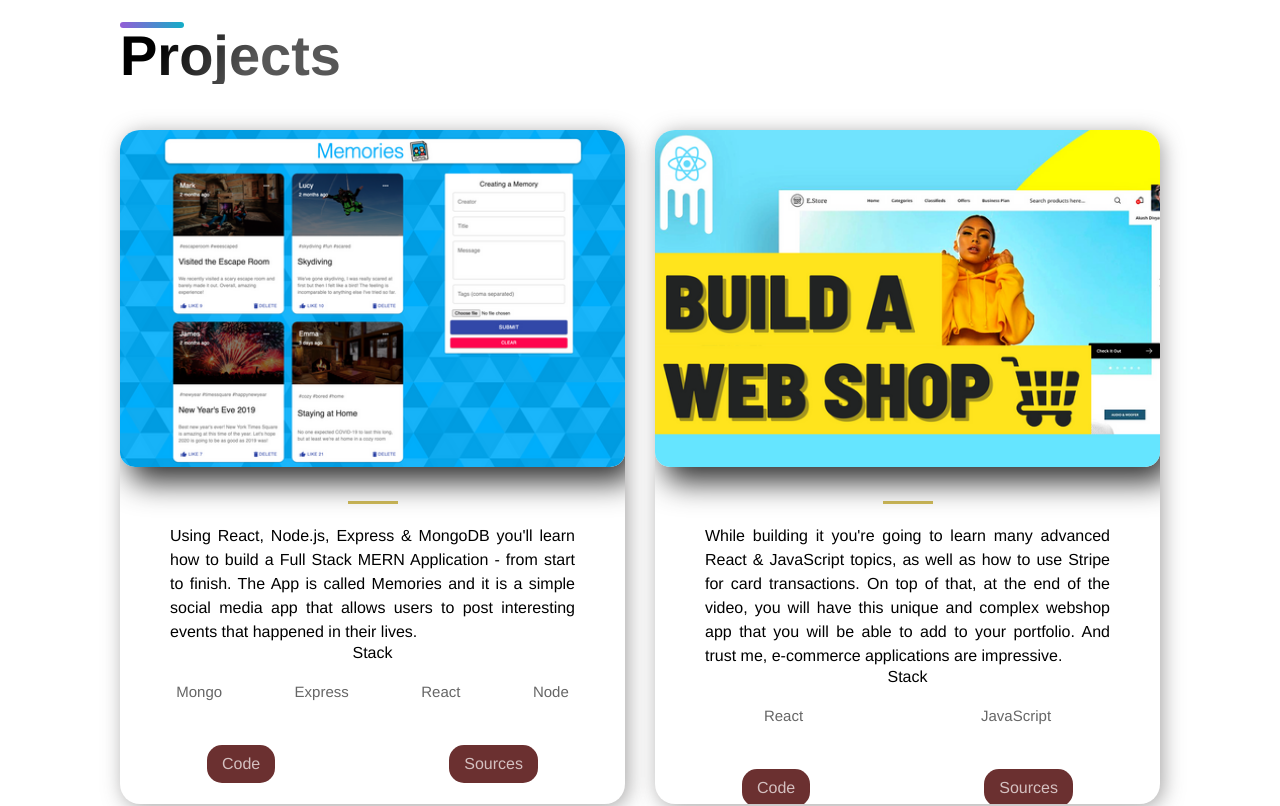
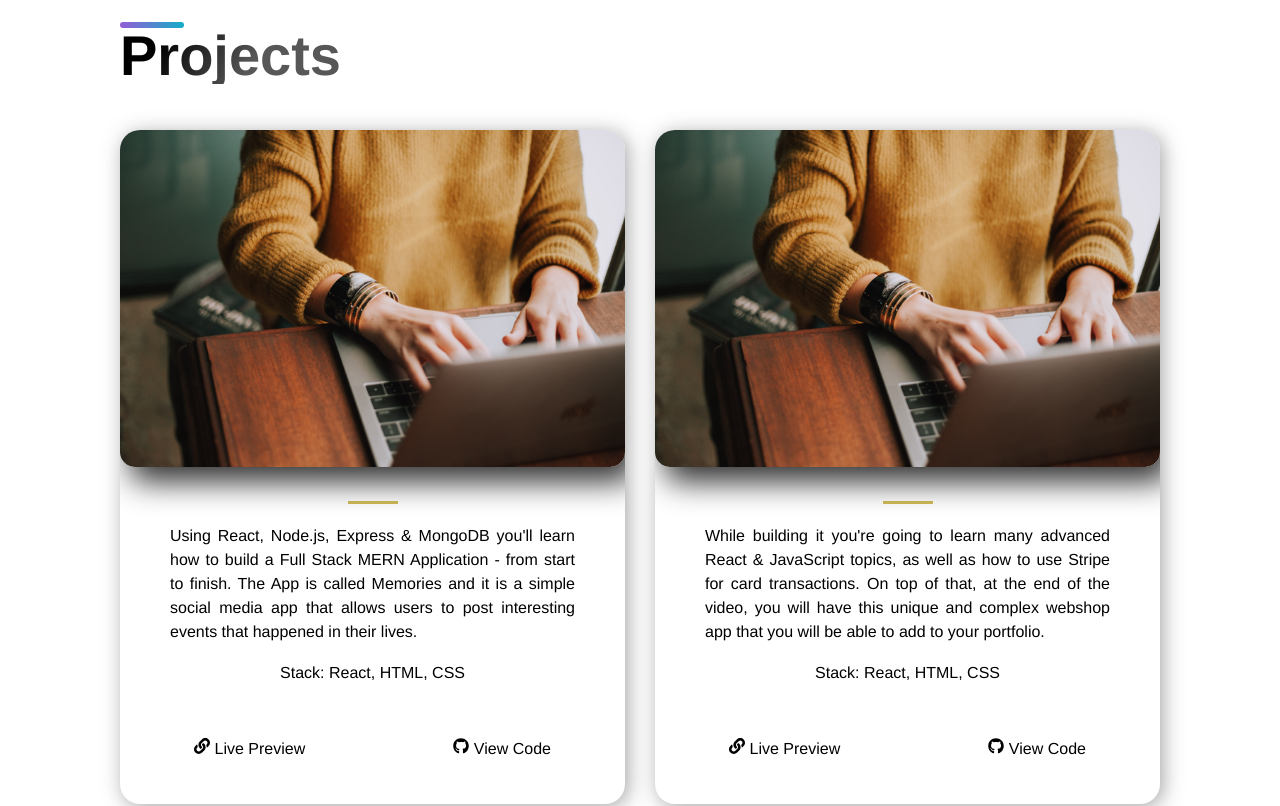
Before and after one commit to yesayajones/portfolio, a Next.js app: page / in a window 1280 px wide. Shown: the part 640-1446 px from the top of the page. Built offline with nearby package versions, Linux system fonts and the light colour scheme.

Commit message:
chore: Position footer elements apart using flex

```diff
--- a/src/components/Footer/Footer.js
+++ b/src/components/Footer/Footer.js
@@ -3,13 +3,11 @@ import { AiFillGithub, AiFillInstagram, AiFillLinkedin } from 'react-icons/ai';
 
 import { SocialIcons } from '../Header/HeaderStyles';
 import {
-	CompanyContainer,
 	FooterWrapper,
 	LinkColumn,
 	LinkItem,
 	LinkList,
 	LinkTitle,
-	Slogan,
 	SocialContainer,
 	SocialIconsContainer,
 } from './FooterStyles';
@@ -30,9 +28,6 @@ const Footer = () => {
 				</LinkColumn>
 			</LinkList>
 			<SocialIconsContainer>
-				<CompanyContainer>
-					<Slogan> Building amazing websites one at a time </Slogan>
-				</CompanyContainer>
 				<SocialContainer>
 					<SocialIcons href='https://github.com/yesayajones'>
 						<AiFillGithub size='3rem' />
--- a/src/components/Footer/FooterStyles.js
+++ b/src/components/Footer/FooterStyles.js
@@ -6,6 +6,9 @@ export const FooterWrapper = styled.section`
 	padding: 2rem 48px 40px;
 	margin: 1rem auto;
 	box-sizing: content-box;
+	display: Flex;
+
+
 
 	@media ${(props) => props.theme.breakpoints.sm} {
 		padding: 0 16px 48px;
@@ -46,16 +49,22 @@ export const SocialIconsContainer = styled.div`
 	max-width: 1040px;
 	display: flex;
 	justify-content: space-between;
+	align-items: center; // add this line to center the components horizontally
+	width: 100%; // add this line to make the container full width
+	margin: 0 auto; // add this line to center the container horizontally
+	flex: 1;
 
 	@media ${(props) => props.theme.breakpoints.md} {
 		display: flex;
 		justify-content: space-between;
+		align-items: center;
 	}
 
 	@media ${(props) => props.theme.breakpoints.sm} {
 		display: flex;
 		width: 100%;
 		flex-direction: column;
+		align-items: center;
 	}
 `;
 
@@ -100,7 +109,8 @@ export const Slogan = styled.p`
 
 export const SocialContainer = styled.div`
 	display: flex;
-	align-items: center;
+	justify-content: flex-end;
+	width: 100%;
 
 	@media ${(props) => props.theme.breakpoints.md} {
 		justify-content: center;
@@ -114,20 +124,22 @@ export const LinkList = styled.ul`
 	display: grid;
 	grid-template-columns: repeat(3, minmax(85px, 220px));
 	gap: 40px;
-	padding: 40px 0 28px;
+	padding: 0 28px;
+	justify-content: space-between;
+	flex: 2;
 
 	@media ${(props) => props.theme.breakpoints.lg} {
-		padding: 32px 0 16px;
+		padding:  0 16px;
 	}
 
 	@media ${(props) => props.theme.breakpoints.md} {
 		width: 100%;
-		padding: 32px 0 16px;
+		padding:  0 16px;
 		gap: 16px;
 	}
 	@media ${(props) => props.theme.breakpoints.sm} {
 		width: 100%;
-		padding: 32px 4px 16px;
+		padding: 0 4px 16px;
 		gap: 5px;
 	}
 `;
--- a/src/components/Header/HeaderStyles.js
+++ b/src/components/Header/HeaderStyles.js
@@ -126,7 +126,7 @@ export const SocialIcons = styled.a`
 	border-radius: 50px;
 	padding: 8px;
 	&:hover {
-		transform: scale(1.2);
+		// transform: scale(1.2);
 		cursor: pointer;
 	}
 `;
--- a/src/components/Projects/Projects.js
+++ b/src/components/Projects/Projects.js
@@ -1,4 +1,7 @@
 import React from 'react';
+import { FaGithub } from 'react-icons/fa';
+import { FaLink } from 'react-icons/fa';
+
 
 import {
 	BlogCard,
@@ -35,16 +38,17 @@ const Projects = () => (
 						</TitleContent>
 						<CardInfo>{description}</CardInfo>
 						<div>
-							<TitleContent>Stack</TitleContent>
 							<TagList>
-								{tags.map((tag, i) => (
-									<Tag key={i}>{tag}</Tag>
-								))}
+								{tags}
 							</TagList>
 						</div>
 						<UtilityList>
-							<ExternalLinks href={visit}>Code</ExternalLinks>
-							<ExternalLinks href={source}>Sources</ExternalLinks>
+						<ExternalLinks href={visit}>
+							<FaLink /> Live Preview
+						</ExternalLinks>
+						<ExternalLinks href={source}>
+							<FaGithub /> View Code
+						</ExternalLinks>
 						</UtilityList>
 					</BlogCard>
 				)
--- a/src/components/Projects/ProjectsStyles.js
+++ b/src/components/Projects/ProjectsStyles.js
@@ -89,10 +89,9 @@ export const UtilityList = styled.ul`
 `;
 
 export const ExternalLinks = styled.a`
-	color: #d4c0c0;
+	color: #000000;
 	font-size: 1.6rem;
 	padding: 1rem 1.5rem;
-	background: #6b3030;
 	border-radius: 15px;
 	transition: 0.5s;
 	&:hover {
--- a/src/constants/constants.js
+++ b/src/constants/constants.js
@@ -2,17 +2,17 @@ export const projects = [
   {
     title: 'MERN Memories',
     description: "Using React, Node.js, Express & MongoDB you'll learn how to build a Full Stack MERN Application - from start to finish. The App is called Memories and it is a simple social media app that allows users to post interesting events that happened in their lives.",
-      image: '/images/1.png',
-      tags: ['Mongo', 'Express', 'React', 'Node'],
+      image: '/images/projects.jpeg',
+      tags: "Stack: React, HTML, CSS",
     source: 'https://google.com',
     visit: 'https://google.com',
     id: 0,
   },
   {
     title: 'E-Commerce',
-    description:"While building it you're going to learn many advanced React & JavaScript topics, as well as how to use Stripe for card transactions. On top of that, at the end of the video, you will have this unique and complex webshop app that you will be able to add to your portfolio. And trust me, e-commerce applications are impressive.",
-    image: '/images/2.png',
-    tags: ['React', 'JavaScript'],
+    description:"While building it you're going to learn many advanced React & JavaScript topics, as well as how to use Stripe for card transactions. On top of that, at the end of the video, you will have this unique and complex webshop app that you will be able to add to your portfolio.",
+    image: '/images/projects.jpeg',
+    tags: "Stack: React, HTML, CSS",
     source: 'https://google.com',
     visit: 'https://google.com',
     id: 1,
@@ -20,8 +20,8 @@ export const projects = [
   {
     title: 'WebRTC App',
     description: "This is a code repository for the corresponding YouTube video. In this tutorial, we're going to build and deploy a React Video Chat Application using WebRTC.",
-      image: '/images/3.jpg',
-      tags: ['React', 'WebRTC'],
+      image: '/images/projects.jpeg',
+      tags: "Stack: React, HTML, CSS",
     source: 'https://google.com',
     visit: 'https://google.com',
     id: 2,
@@ -29,18 +29,10 @@ export const projects = [
   {
     title: 'Unichat',
     description: "This is a code repository for the corresponding video tutorial. In this video, we will create a full Realtime Chat Application",
-    image: '/images/4.jpg',
-    tags: ['React', 'ChatEngine', 'Firebase'],
+    image: '/images/projects.jpeg',
+    tags: "Stack: React, HTML, CSS",
     source: 'https://google.com',
     visit: 'https://google.com',
     id: 3,
   },
 ];
-
-export const TimeLineData = [
-  { year: 2017, text: 'Started my journey', },
-  { year: 2018, text: 'Worked as a freelance developer', },
-  { year: 2019, text: 'Founded JavaScript Mastery', },
-  { year: 2020, text: 'Shared my projects with the world', },
-  { year: 2021, text: 'Started my own platform', },
-];
```
Also changed, not shown: 1 other file (tests, documents, lock files or other folders).
